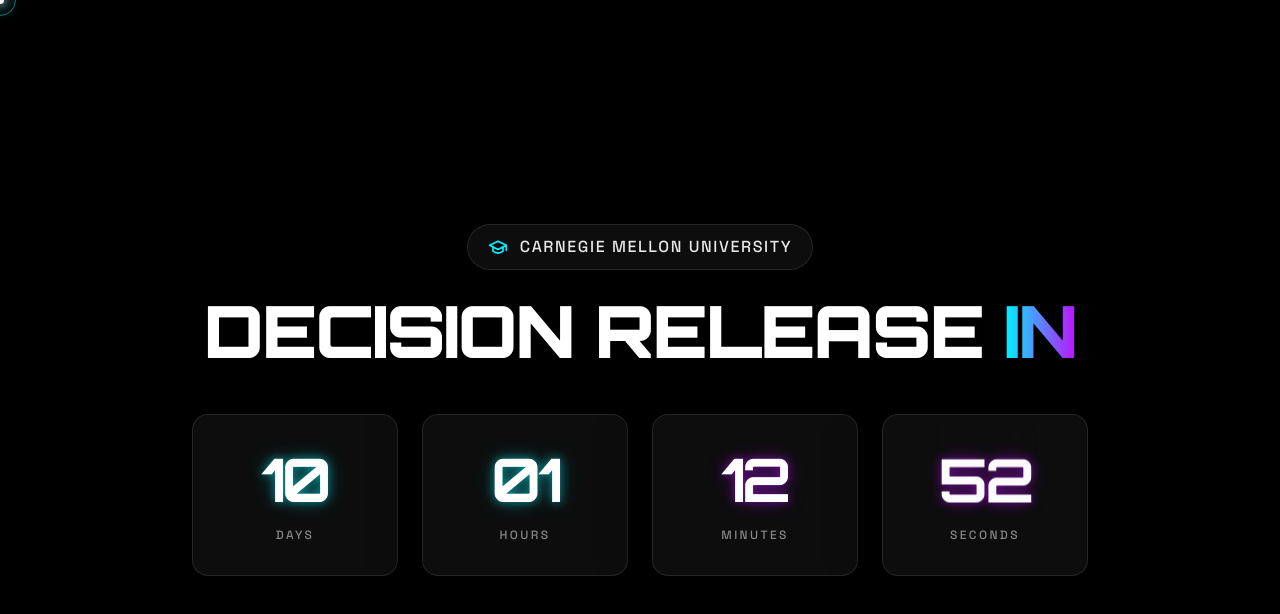
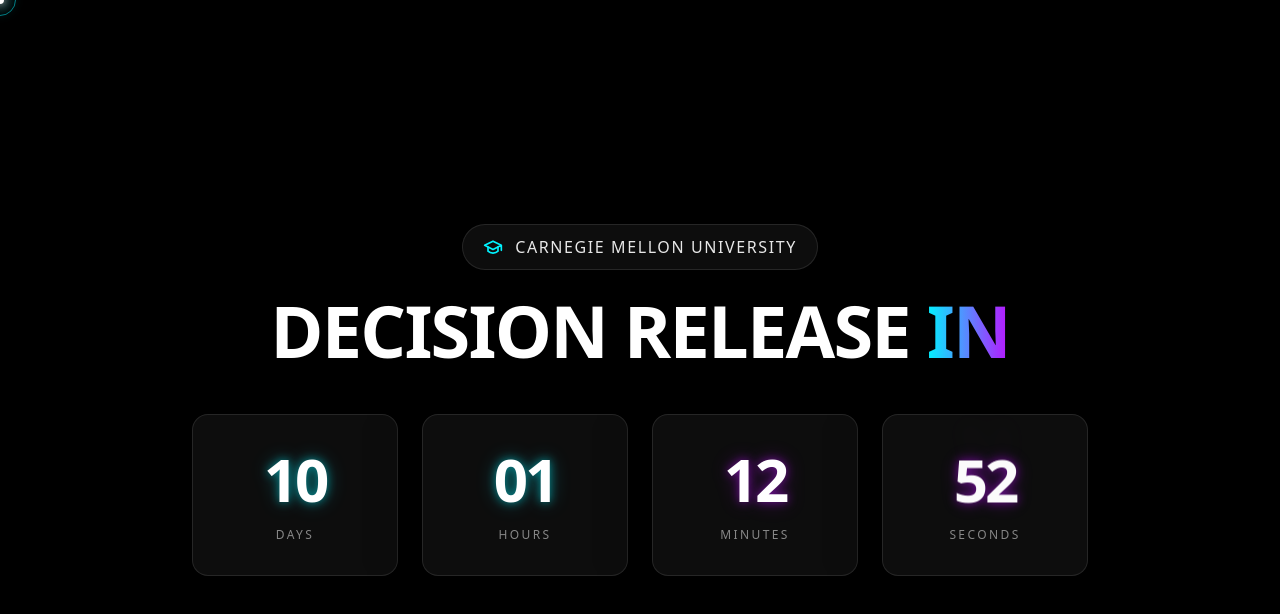
Before and after one commit to Isha-Das-06/cmu-countdown, a React (Vite) app: page / in a window 1280 px wide. Shown: the top 614 px of the page. Built offline with nearby package versions, Linux system fonts and the light colour scheme.

Commit message:
Update index.css

```diff
--- a/src/index.css
+++ b/src/index.css
@@ -1,8 +1,9 @@
-@import url('https://fonts.googleapis.com/css2?family=Space+Grotesk:wght@300;400;500;600;700&family=Orbitron:wght@400;500;600;700;800;900&display=swap');
+/* Tailwind base, components, utilities */
 @tailwind base;
 @tailwind components;
 @tailwind utilities;
 
+/* CSS variables */
 :root {
   --font-sans: "Space Grotesk", ui-sans-serif, system-ui, sans-serif;
   --font-display: "Orbitron", ui-sans-serif, system-ui, sans-serif;
@@ -10,15 +11,18 @@
   --color-neon-purple: #bc13fe;
 }
 
+/* Body base styles */
 body {
   @apply bg-black text-white overflow-hidden cursor-none;
   font-family: var(--font-sans);
 }
 
+/* Glass cards */
 .glass-card {
   @apply bg-white/5 backdrop-blur-xl border border-white/10 shadow-[0_0_50px_rgba(0,0,0,0.5)];
 }
 
+/* Neon glows */
 .neon-glow-cyan {
   text-shadow: 0 0 10px rgba(0,243,255,0.5), 0 0 20px rgba(0,243,255,0.3);
 }
@@ -27,6 +31,7 @@
   text-shadow: 0 0 10px rgba(188,19,254,0.5), 0 0 20px rgba(188,19,254,0.3);
 }
 
+/* Animations */
 @keyframes gradient-move {
   0% { background-position: 0% 50%; }
   50% { background-position: 100% 50%; }
```
